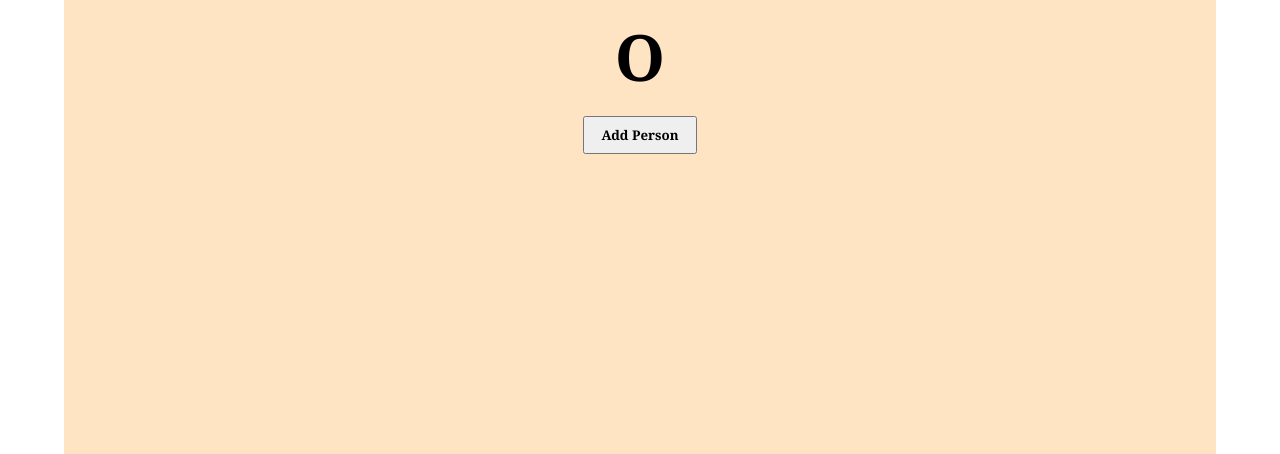
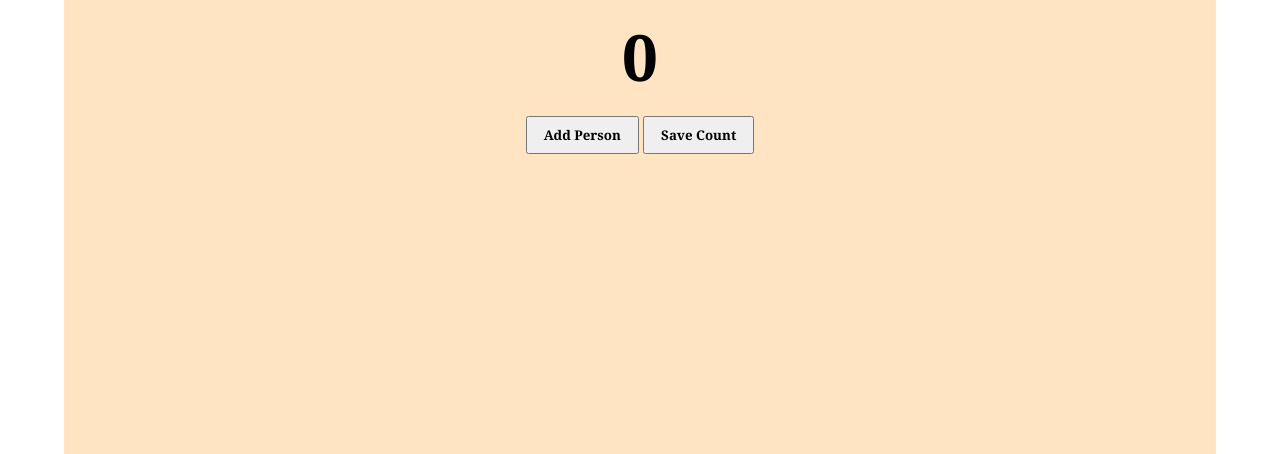
Before and after one commit to webdevKmer/counter-app-scrimba, a plain HTML site: page index.html in a window 1280 px wide. Shown: the part 346-800 px from the top of the page. Drawn offline with Linux system fonts and the light colour scheme.

Commit message:
adding functionnality to the add person button

```diff
--- a/app.css
+++ b/app.css
@@ -20,11 +20,11 @@
     font-weight: bold;
     font-size: 2rem;
 }
-.count {
+#count {
     margin-bottom: 1rem;
     font-size: 4rem;
 }
-#add{
+button{
     padding: .5rem 1rem;
     cursor: pointer;
     font-weight: bold;
--- a/app.js
+++ b/app.js
@@ -1 +1,11 @@
 console.log("Hello from js.")
+let counter = document.getElementById('count')
+let step = 0
+counter.innerHTML = step
+const btn = document.getElementById('add')
+btn.addEventListener('click', () => {
+    step += 1
+    counter.innerHTML = step
+    console.log('click', counter.innerText)
+})
+console.log(counter.innerText)
--- a/index.html
+++ b/index.html
@@ -10,8 +10,11 @@
 <body>
     <div class="container">
         <p class="title">People entered :</p>
-        <h1 class="count">O</h1>
-        <button id="add">Add Person</button>
+        <h1 id="count">O</h1>
+        <div class="btns">
+            <button id="add">Add Person</button>
+            <button id="save">Save Count</button>
+        </div>
     </div>
     <script src="./app.js"></script>
 </body>
```
